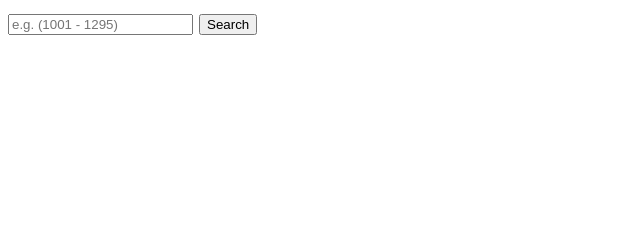
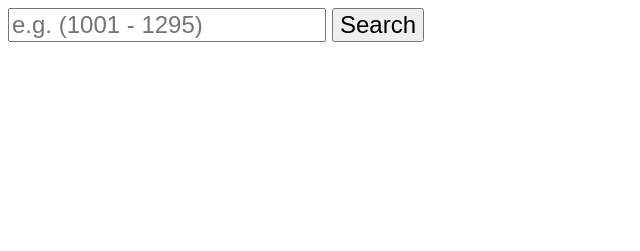
Before and after one commit to ghack2022-luisloureiro/ghack2022-farming, a website: page frontend/public/index.html in a window 1280 px wide. Shown: the whole page, without its empty margins (0-640 px from the left). Drawn offline with Linux system fonts and the light colour scheme.

Commit message:
Increase the font size of the form elements

```diff
--- a/frontend/public/index.css
+++ b/frontend/public/index.css
@@ -42,3 +42,7 @@ li> span:first-child::after {
 .color-5 {
   color: #43A047
 }
+
+form input, form button {
+  font-size: 1em;
+}
```
